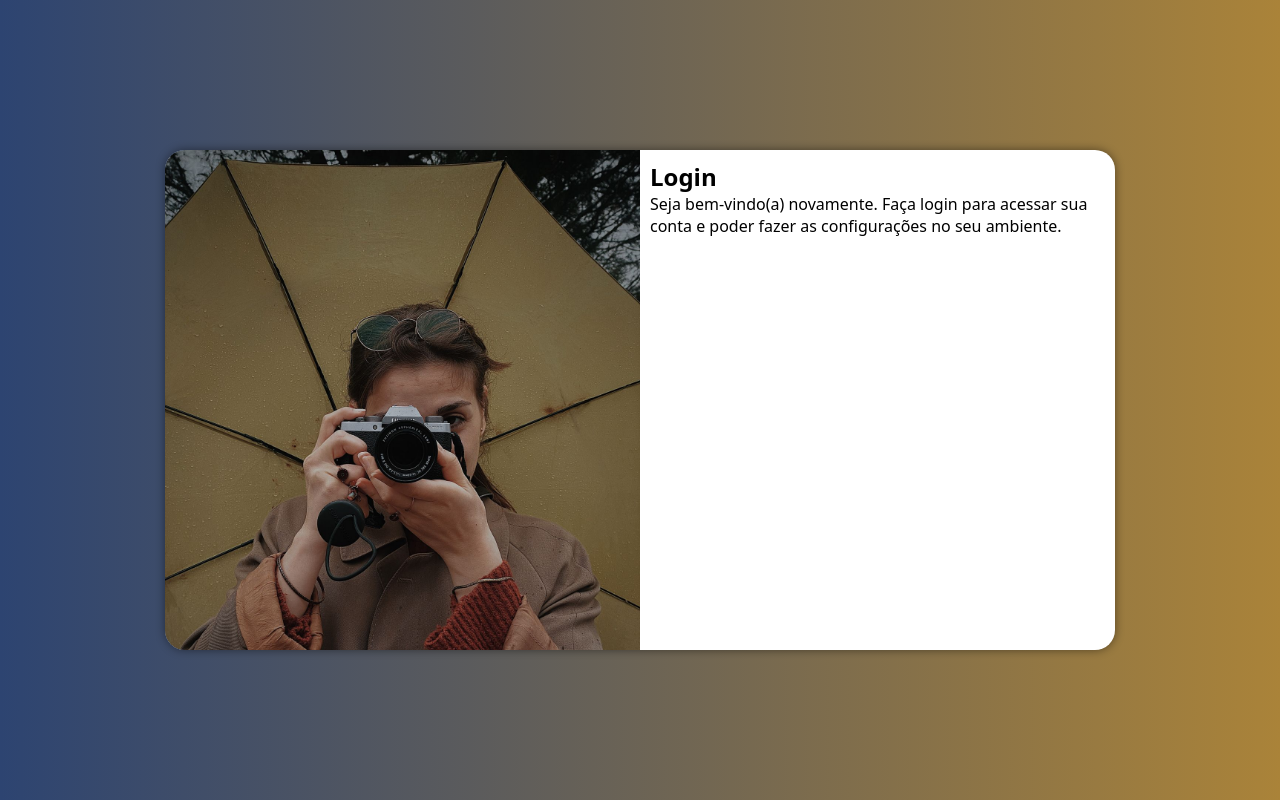
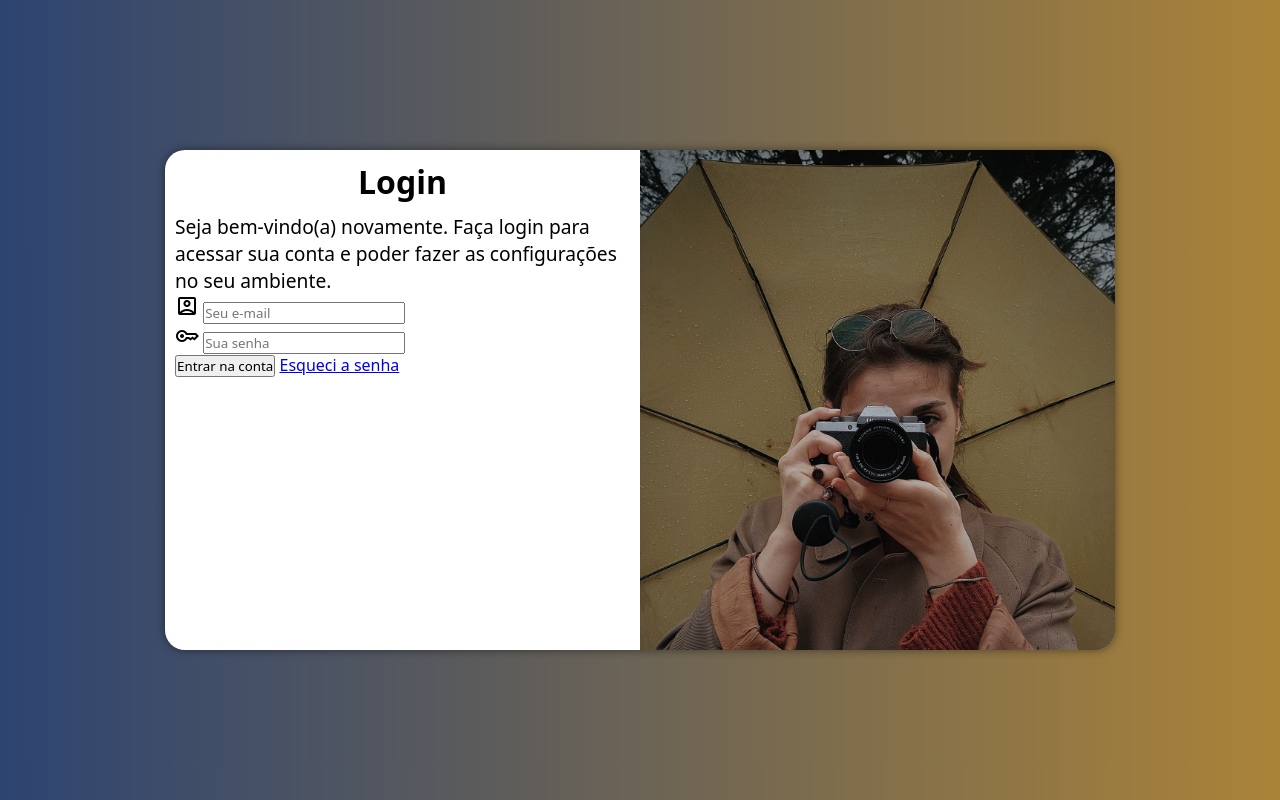
Before and after one commit to JoaoDev0303/projeto-login, a plain HTML site: page index.html in a window 1280 px wide. Drawn offline with nearby package versions, Linux system fonts and the light colour scheme.

Commit message:
atualizei o formulário

```diff
--- a/estilos/media-query.css
+++ b/estilos/media-query.css
@@ -29,12 +29,19 @@
         width: 950px;
     }
     section#login > div#imagem {
-        float: left;
+        float: right;
         width: 50%;
         height: 100%;
     }
     section#login > div#formulario {
-        float: right;
+        float: left;
         width: 50%;
     }
+    div#formulario > h1 {
+        font-size: 2em;
+    }
+
+    div#formulario > p {
+        font-size: 1.2em;
+    }
 }
--- a/estilos/style.css
+++ b/estilos/style.css
@@ -52,3 +52,11 @@
     display: block;
     padding: 10px;
 }
+div#formulario > h1 {
+    text-align: center;
+    margin-bottom: 10px;
+}
+
+div#formulario > p {
+    font-size: 0.8em;
+}
--- a/index.html
+++ b/index.html
@@ -6,6 +6,8 @@
     <title>Login</title>
     <link rel="stylesheet" href="estilos/style.css">
     <link rel="stylesheet" href="estilos/media-query.css">
+    <link rel="stylesheet" href="https://fonts.googleapis.com/css2?family=Material+Symbols+Outlined:opsz,wght,FILL,GRAD@24,400,0,0&icon_names=account_box" />
+    <link rel="stylesheet" href="https://fonts.googleapis.com/css2?family=Material+Symbols+Outlined:opsz,wght,FILL,GRAD@24,400,0,0&icon_names=key" />
 </head>
 <body>
     <main>
@@ -17,7 +19,20 @@
                 <h1>Login</h1>
                 <p>Seja bem-vindo(a) novamente. Faça login para acessar sua conta e poder fazer as configurações no seu ambiente.</p>
                 <form action="login.php" method="post">
-
+                    <div class="campo">
+                        <span class="material-symbols-outlined">account_box</span>
+                        <input type="email" name="login" id="ilogin" placeholder="Seu e-mail" autocomplete="email" required maxlength="30">
+                        <label for="ilogin"></label>
+                    </div>
+                    <div class="campo">
+                        <span class="material-symbols-outlined">key</span>
+                        <input type="password" name="senha" id="isenha" placeholder="Sua senha" autocomplete="current-password" required minlength="8">
+                        <label for="isenha"></label>
+                    </div>
+                    <div>
+                        <input type="submit" value="Entrar na conta">
+                        <a href="esqueci.html">Esqueci a senha</a>
+                    </div>
                 </form>
             </div>
         </section>
```
